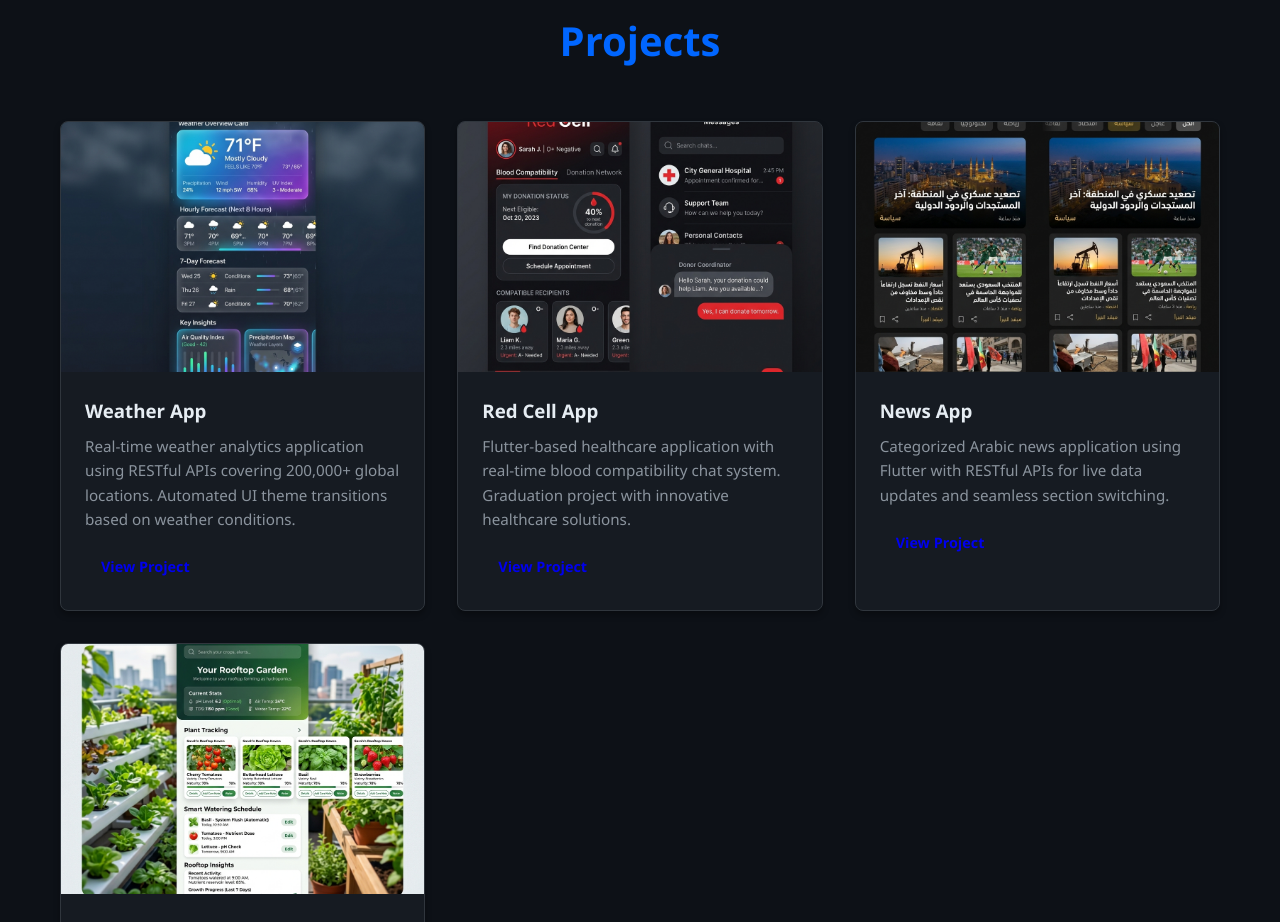
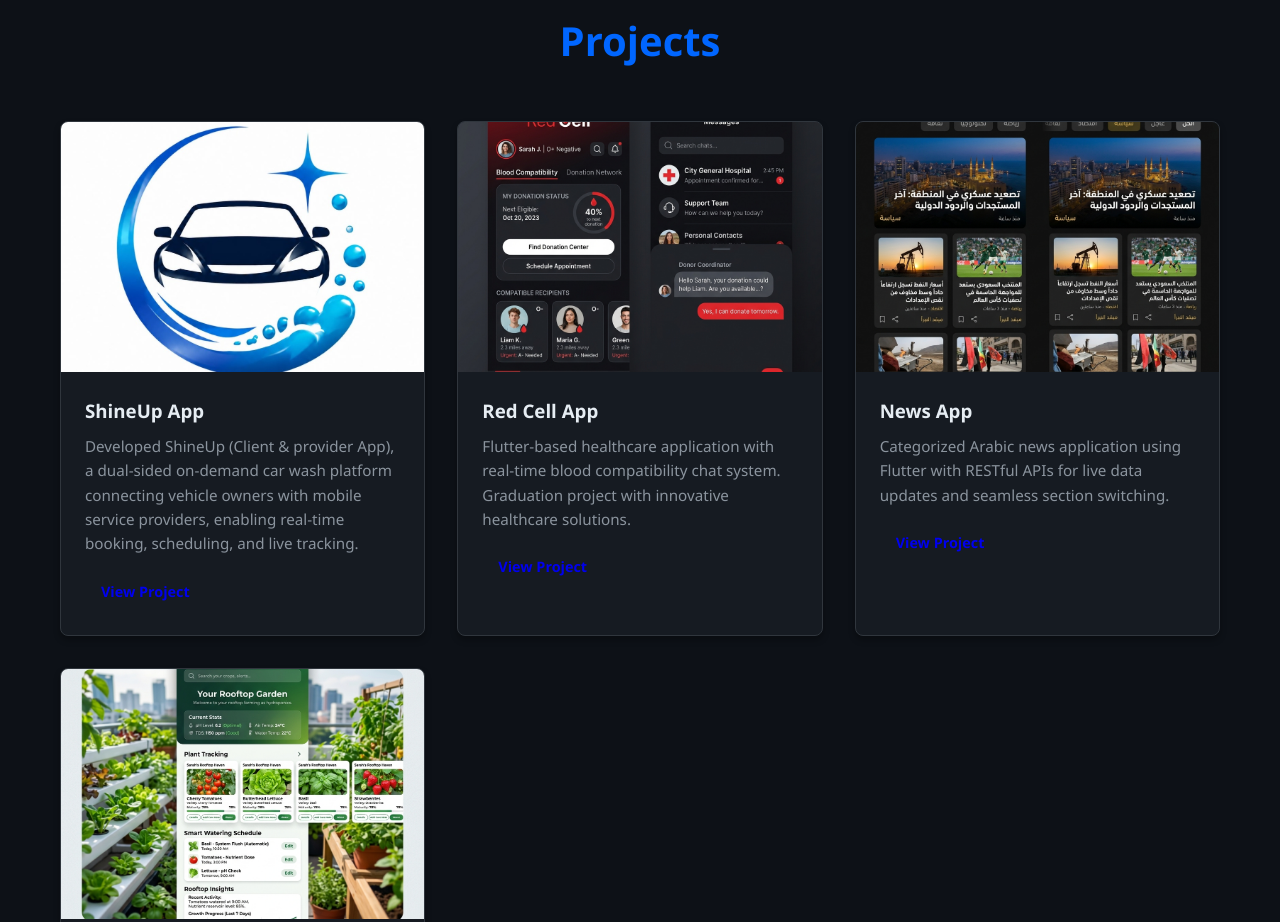
Before and after one commit to MarwanAgmy/Portfolio, a plain HTML site: page index.html in a window 1280 px wide. Shown: the part 2680-3602 px from the top of the page. Drawn offline with nearby package versions, Linux system fonts and the light colour scheme.

Commit message:
feat: replace Weather App with ShineUp app and add Google Play Store link

```diff
--- a/index.html
+++ b/index.html
@@ -161,13 +161,12 @@
                 <!-- Portfolio Item 1 -->
                 <div class="portfolio-item">
                     <div class="portfolio-image">
-                        <img src="images/weather-app.png" alt="Weather App">
+                        <img src="images/shineup.jpg" alt="ShineUp App">
                     </div>
                     <div class="portfolio-info">
-                        <h3>Weather App</h3>
-                        <p>Real-time weather analytics application using RESTful APIs covering 200,000+ global
-                            locations. Automated UI theme transitions based on weather conditions.</p>
-                        <a href="https://github.com/MarwanAgmy/weather_app" target="_blank" class="btn btn-small">View Project</a>
+                        <h3>ShineUp App</h3>
+                        <p>Developed ShineUp (Client &amp; provider App), a dual-sided on-demand car wash platform connecting vehicle owners with mobile service providers, enabling real-time booking, scheduling, and live tracking.</p>
+                        <a href="https://play.google.com/store/apps/details?id=com.shineup.shineup" target="_blank" class="btn btn-small">View Project</a>
                     </div>
                 </div>
 
```
Also changed, not shown: images/shineup.jpg (added).
